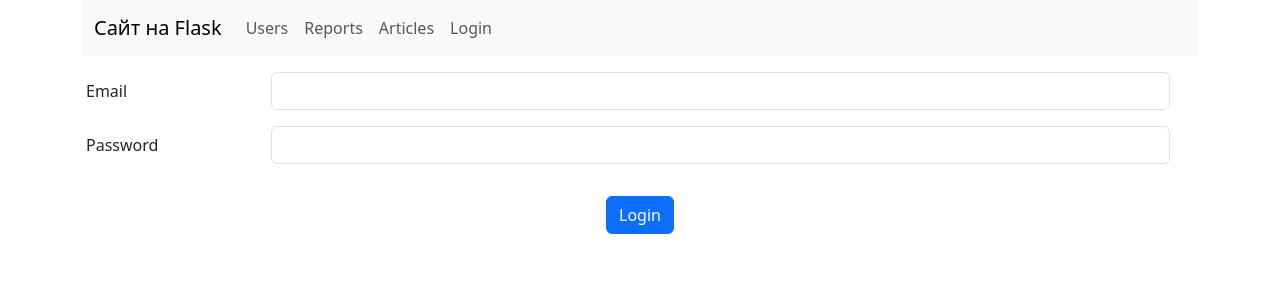
After one commit to VitalyKuzminsky/Flask, a Flask app: page /auth/login in a window 1280 px wide. The commit adds this page. Shown: the top 300 px of the page. Run offline with Flask 3, Linux system fonts and the light colour scheme; some libraries are stand-ins or nearby versions.

Commit message:
hw for lesson 3 completed

```diff
--- a/blog/app.py
+++ b/blog/app.py
@@ -1,21 +1,53 @@
-from flask import Flask
+from flask import Flask, redirect, url_for
+from flask_login import LoginManager
+from flask_sqlalchemy import SQLAlchemy
 
-from blog.article.views import article
-from blog.report.views import report
-from blog.user.views import user
+# from blog.article.views import article
+# from blog.auth.views import auth
+# from blog.report.views import report
+# from blog.user.views import user
+
+db = SQLAlchemy()
+login_manager = LoginManager()
 
 
 def create_app() -> Flask:  # Принимает ничего. Возвращает Flask-объект.
     """Создаёт экземпляр аппки и возвращает его - фабрика по созданию приложений"""
     app = Flask(__name__)  # Создаётся экземпляр приложения
+    # app.config.from_pyfile('config.cfg')
+    app.config['SECRET_KEY'] = '&5kkn1@hu(i_u!v=q!53_zpl7i+_+yo976py1r*@o&-@go_=*w'
+    app.config["SQLALCHEMY_TRACK_MODIFICATIONS"] = False
+    app.config['SQLALCHEMY_DATABASE_URI'] = 'sqlite:///db.sqlite'  # Путь к БД
+
+    db.init_app(app)
+
+    login_manager.login_view = 'auth.login'  # Вьюха для авторизации
+    login_manager.init_app(app)  # Инициализируем приложение
+
+    from .models import User  # так сделал проподаватель, но не смог объяснить, почему без этого не работало
+
+    @login_manager.user_loader
+    def load_user(user_id):
+        return User.query.get(int(user_id))
+
+    # @login_manager.unauthorized_handler
+    # def unauthorized():
+    #     return redirect(url_for('auth.login'))
+
     register_blueprints(app)  # экземпляр приложения передаётся в функцию регистрации blueprint
     return app
 
 
 def register_blueprints(app: Flask):  # Регистрация blueprint в приложении. Принимает в себя экземпляр приложения Flask
+    from blog.article.views import article
+    from blog.auth.views import auth
+    from blog.report.views import report
+    from blog.user.views import user
+
     app.register_blueprint(user)  # Принимает в себя blueprint с приложением user
     app.register_blueprint(report)  # Принимает в себя blueprint с приложением report
     app.register_blueprint(article)  # Принимает в себя blueprint с приложением report
+    app.register_blueprint(auth)  # Принимает в себя blueprint с приложением auth
 
 
 # Ниже код первого урока:
--- /dev/null
+++ b/blog/auth/views.py
@@ -0,0 +1,37 @@
+from flask import Blueprint, render_template, request, flash, redirect, url_for
+from flask_login import logout_user, login_user, login_required
+from werkzeug.security import check_password_hash
+
+auth = Blueprint('auth', __name__, url_prefix='/auth', static_folder='../static')
+
+
+@auth.route('/login', methods=["GET", "POST"])
+def login():
+    # Если в реквесте метод равен GET, то отрисовываем шаблон
+    if request.method == 'GET':
+        return render_template(
+            'auth/login.html',
+        )
+
+    email = request.form.get('email')  # Получаем данные из формы
+    password = request.form.get('password')
+
+    from blog.models import User
+
+    user = User.query.filter_by(email=email).first()  # ищем юзера по фильтру
+
+    if not user or not check_password_hash(user.password, password):  # Если нет такого юзера или хеш пароля не совпал
+        # (передаём для сравнения имеющийся в БД пароль и передаваемый)
+        flash('Check your login details')  # flash - это ф-ия, которя умеет на фронтенд через сессию прокидывать
+        # сообщения
+        return redirect(url_for('.login'))  # редирект, если ошибка
+
+    login_user(user)
+    return redirect(url_for('user.profile', pk=user.id))  # Если прошла авторизация
+
+
+@auth.route('/logout')
+@login_required
+def logout():
+    logout_user()
+    return redirect(url_for('.login'))
--- /dev/null
+++ b/blog/templates/auth/login.html
@@ -0,0 +1,40 @@
+{% extends 'base.html' %}
+
+
+{% block title %}
+Login page
+{% endblock %}
+
+{% block body %}
+<div class="row">
+    <div class="col">
+        {% with messages = get_flashed_messages() %}
+            {% if messages %}
+                <div class="alert alert-danger" role="alert">
+                    {{ messages[0] }}
+                </div>
+            {% endif %}
+        {% endwith %}
+
+        <form class="row g-3 mt-3" method="post" action="{{ url_for('auth.login') }}">
+            <div class="mb-3 row">
+                <label for="email" class="col-sm-2 col-form-label">Email</label>
+                <div class="col-sm-10">
+                    <input type="email" class="form-control" id="email" name="email">
+                </div>
+            </div>
+            <div class="mb-3 row">
+                <label for="password" class="col-sm-2 col-form-label">Password</label>
+                <div class="col-sm-10">
+                    <input type="password" class="form-control" id="password" name="password">
+                </div>
+            </div>
+            <div class="d-flex justify-content-evenly">
+                <button type="submit" class="btn btn-primary ">Login</button>
+            </div>
+        </form>
+    </div>
+</div>
+
+
+{% endblock %}
--- a/blog/templates/navbar.html
+++ b/blog/templates/navbar.html
@@ -15,6 +15,17 @@
         <li class="nav-item">
           <a class="nav-link" href="{{ url_for('article.article_list') }}">Articles</a>
         </li>
+        {% if current_user.is_authenticated %}
+          <li class="nav-item">
+          <a class="nav-link" href="{{ url_for('auth.logout') }}">Logout</a>
+        </li>
+        {% else %}
+          <li class="nav-item">
+            <a class="nav-link" href="{{ url_for('auth.login') }}">Login</a>
+          </li>
+        {% endif %}
+
+
       </ul>
     </div>
   </div>
--- a/requirements.txt
+++ b/requirements.txt
@@ -1,8 +1,13 @@
 click==8.1.3
 Flask==2.2.3
+Flask-Login==0.6.2
+Flask-SQLAlchemy==3.0.3
+greenlet==2.0.2
 importlib-metadata==6.0.0
 itsdangerous==2.1.2
 Jinja2==3.1.2
 MarkupSafe==2.1.2
+SQLAlchemy==2.0.4
+typing_extensions==4.5.0
 Werkzeug==2.2.3
 zipp==3.14.0
```
Also changed, not shown: blog/commands.py (added, +29 -0 lines), blog/config.cfg (added, +14 -0 lines), blog/models.py (added, +27 -0 lines), blog/templates/users/list.html (+7 -7 lines), blog/templates/users/profile.html (renamed from blog/templates/users/details.html, +10 -4 lines), blog/user/views.py (+57 -16 lines), wsgi.py (+37 -1 lines), blog/auth/__init__.py (added).
